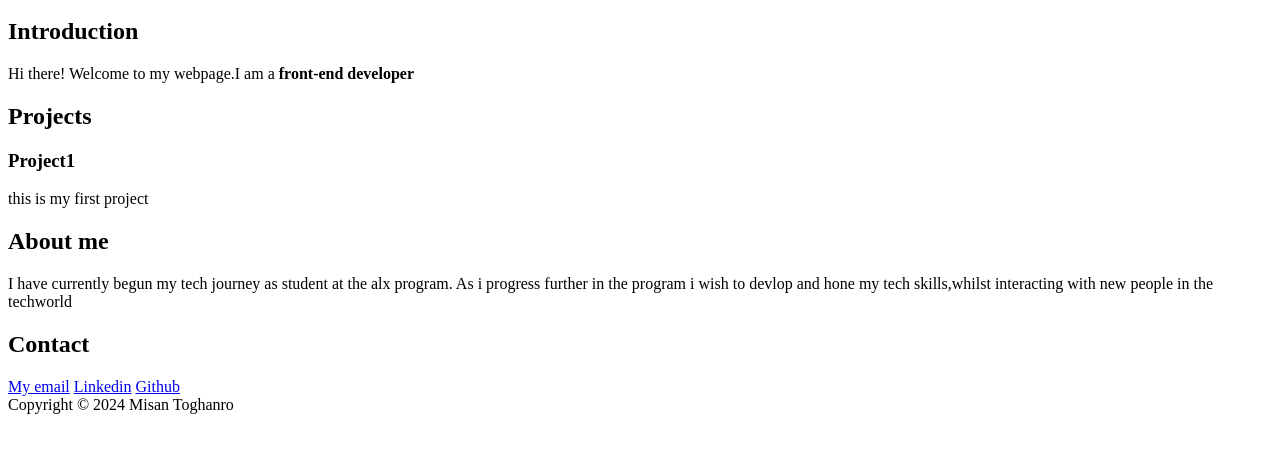
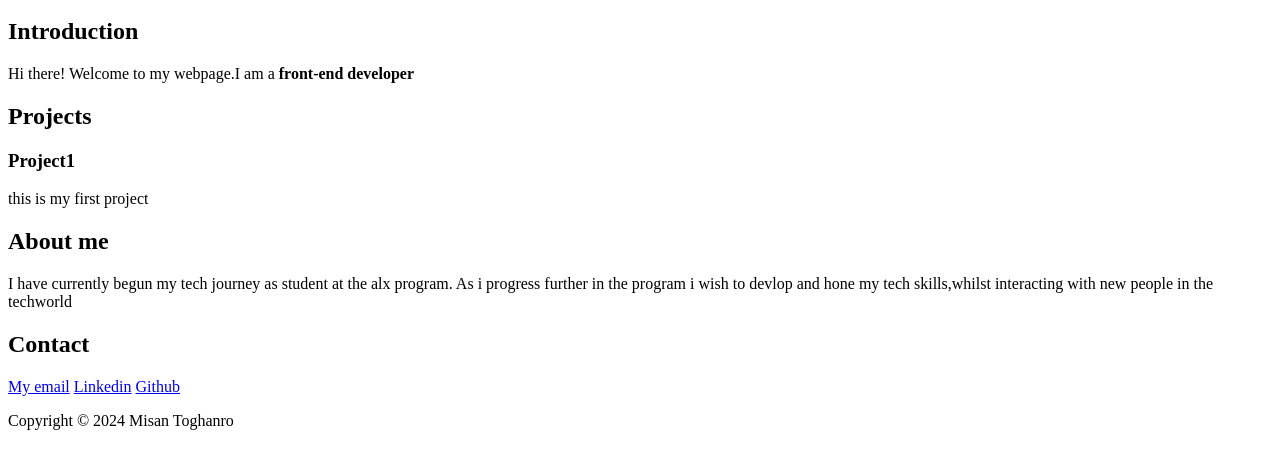
Before and after one commit to MisanToghanro/My_First_Portfolio, a plain HTML site: page portfolio/index.html in a window 1280 px wide. Shown: the part 154-622 px from the top of the page. Drawn offline with Linux system fonts and the light colour scheme.

Commit message:
add portfoilio

```diff
--- a/portfolio/index.html
+++ b/portfolio/index.html
@@ -39,6 +39,6 @@
             <a href="https://www.linkedin.com/in/misan-toghanro/" target="_blank">Linkedin</a>
             <a href="https://github.com/MisanToghanro" target="_blank">Github</a>
         </section>
-        <footer>Copyright &copy; 2024 Misan Toghanro</footer>
+        <footer><p>Copyright &copy; 2024 Misan Toghanro</p></footer>
     </body>
 </html>
```
